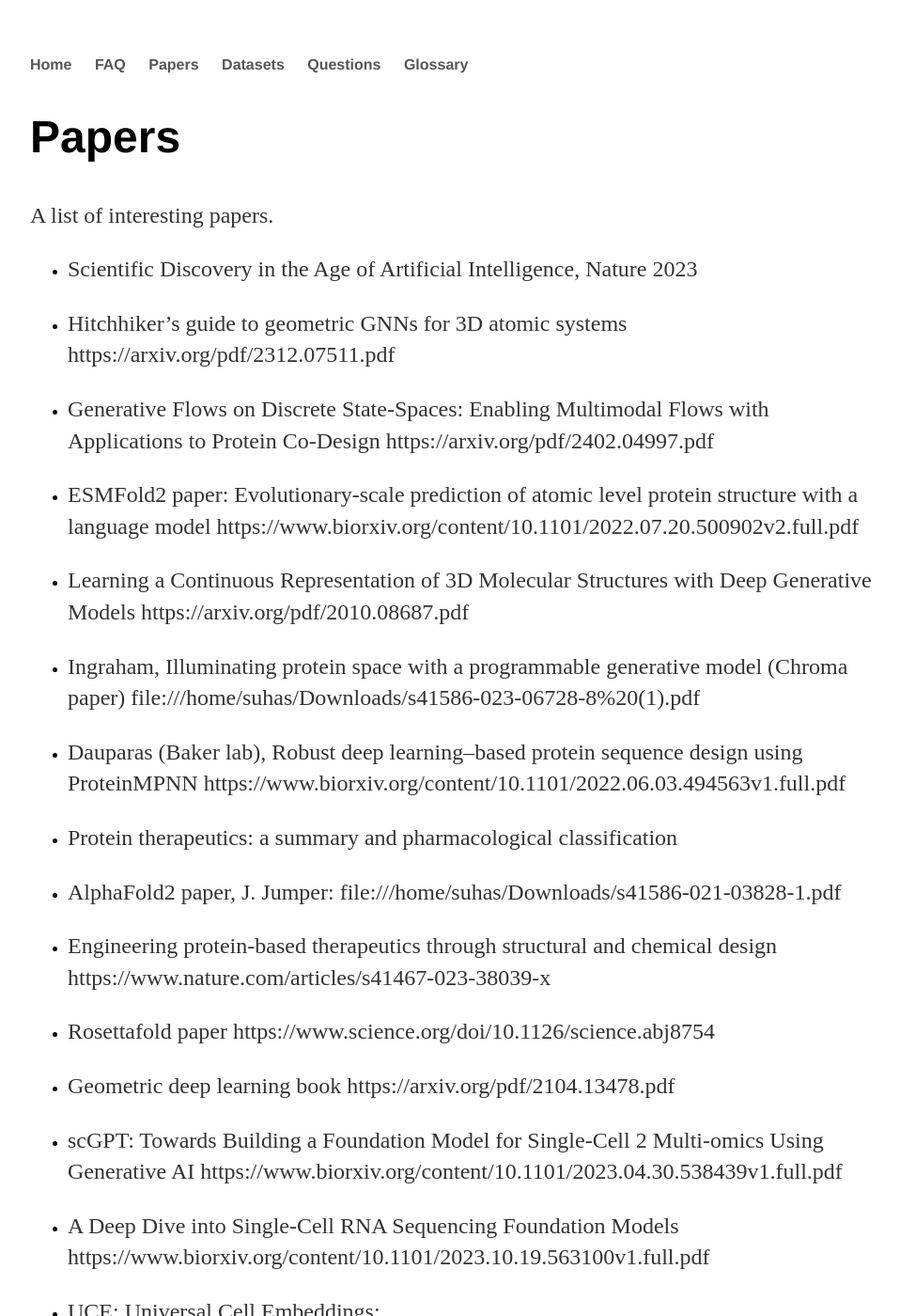
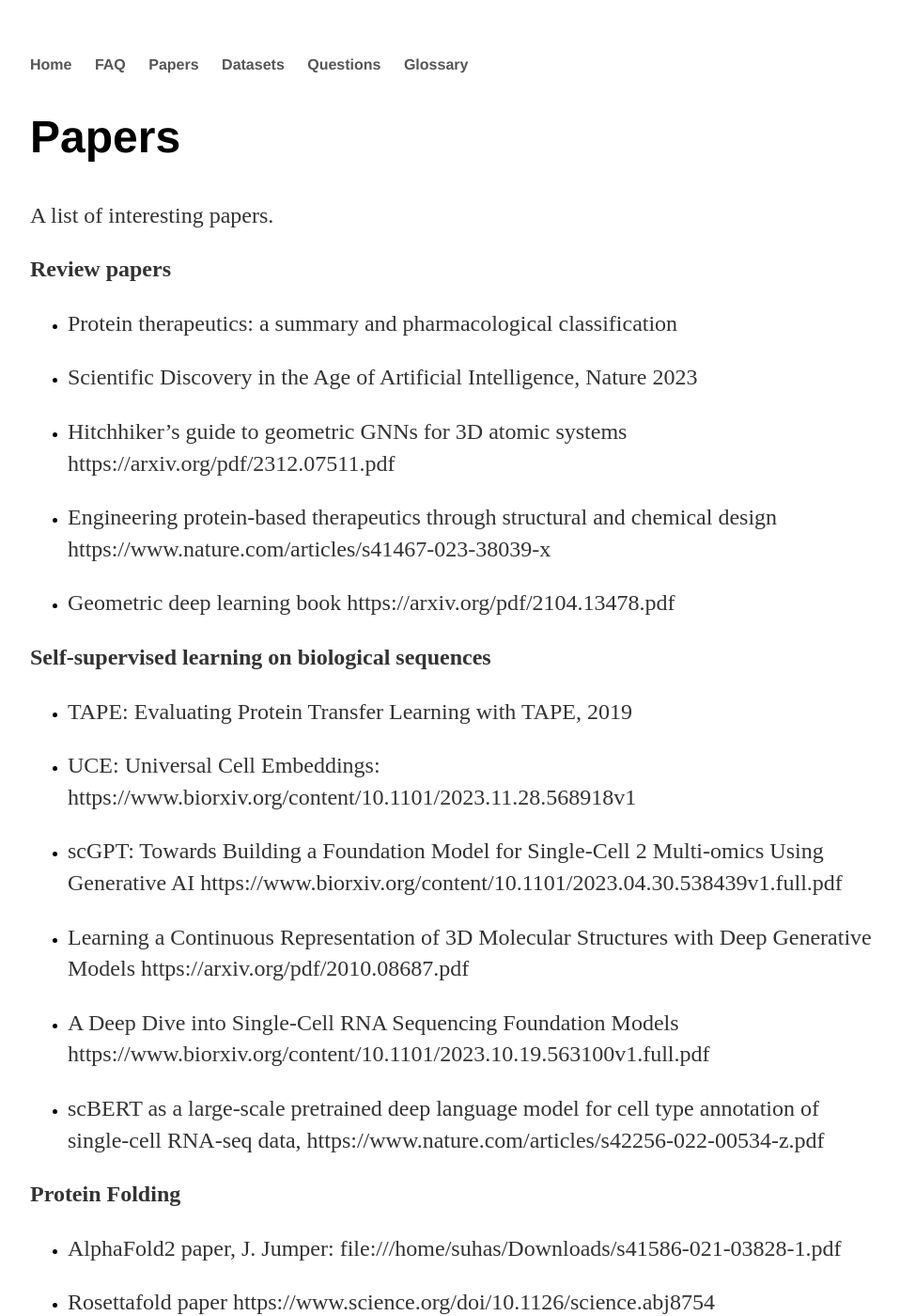
Before and after one commit to thecentraldogma/thecentraldogma.github.io, a Jekyll site: the page built from pages/papers.md, in a window 1280 px wide and 1400 px high. Shown: the whole window at 94% size, without its empty margins (160-1118 px from the left). Built offline with Jekyll 4.4.1, drawn with Linux system fonts in a browser that asks for light colours; some of the changed text lies outside the part shown.

Commit message:
multiple changes

```diff
--- a/pages/papers.md
+++ b/pages/papers.md
@@ -4,38 +4,58 @@ title: Papers
 ---
 A list of interesting papers.
 
+**Review papers**
+
+- Protein therapeutics: a summary and pharmacological classification
+
 - Scientific Discovery in the Age of Artificial Intelligence, Nature 2023
 
 - Hitchhiker’s guide to geometric GNNs for 3D atomic systems https://arxiv.org/pdf/2312.07511.pdf
 
-- Generative Flows on Discrete State-Spaces: Enabling Multimodal Flows with Applications to Protein Co-Design https://arxiv.org/pdf/2402.04997.pdf
+- Engineering protein-based therapeutics through structural and chemical design https://www.nature.com/articles/s41467-023-38039-x
+
+- Geometric deep learning book https://arxiv.org/pdf/2104.13478.pdf
+
+
+
+**Self-supervised learning on biological sequences**
+
+- TAPE: Evaluating Protein Transfer Learning with TAPE, 2019
+
+- UCE: Universal Cell Embeddings: https://www.biorxiv.org/content/10.1101/2023.11.28.568918v1
+
+- scGPT: Towards Building a Foundation Model for Single-Cell 2 Multi-omics Using Generative AI https://www.biorxiv.org/content/10.1101/2023.04.30.538439v1.full.pdf
+
+- Learning a Continuous Representation of 3D Molecular Structures with Deep Generative Models https://arxiv.org/pdf/2010.08687.pdf
+
+- A Deep Dive into Single-Cell RNA Sequencing Foundation Models https://www.biorxiv.org/content/10.1101/2023.10.19.563100v1.full.pdf
+
+- scBERT as a large-scale pretrained deep language model for cell type annotation of single-cell RNA-seq data, https://www.nature.com/articles/s42256-022-00534-z.pdf
+
+
+
+
+**Protein Folding**
+- AlphaFold2 paper, J. Jumper: file:///home/suhas/Downloads/s41586-021-03828-1.pdf
+
+- Rosettafold paper  https://www.science.org/doi/10.1126/science.abj8754
 
 - ESMFold2 paper: Evolutionary-scale prediction of atomic level protein structure with a language model https://www.biorxiv.org/content/10.1101/2022.07.20.500902v2.full.pdf
 
-- Learning a Continuous Representation of 3D Molecular Structures with Deep Generative Models https://arxiv.org/pdf/2010.08687.pdf
 
-- Ingraham, Illuminating protein space with a programmable generative model (Chroma paper) file:///home/suhas/Downloads/s41586-023-06728-8%20(1).pdf
 
+
+**Generative Models of molecules**
 - Dauparas (Baker lab), Robust deep learning–based protein sequence design using ProteinMPNN https://www.biorxiv.org/content/10.1101/2022.06.03.494563v1.full.pdf
-
-- Protein therapeutics: a summary and pharmacological classification
-
-- AlphaFold2 paper, J. Jumper: file:///home/suhas/Downloads/s41586-021-03828-1.pdf
-
-- Engineering protein-based therapeutics through structural and chemical design https://www.nature.com/articles/s41467-023-38039-x
-
-- Rosettafold paper  https://www.science.org/doi/10.1126/science.abj8754
-
-- Geometric deep learning book https://arxiv.org/pdf/2104.13478.pdf
-
-- scGPT: Towards Building a Foundation Model for Single-Cell 2 Multi-omics Using Generative AI https://www.biorxiv.org/content/10.1101/2023.04.30.538439v1.full.pdf
-
-- A Deep Dive into Single-Cell RNA Sequencing Foundation Models https://www.biorxiv.org/content/10.1101/2023.10.19.563100v1.full.pdf
-
-- UCE: Universal Cell Embeddings: https://www.biorxiv.org/content/10.1101/2023.11.28.568918v1
 
 - RFdiffusion paper: https://www.nature.com/articles/s41586-023-06415-8
 
 - RFdiffusion all atom paper: https://www.biorxiv.org/content/10.1101/2023.10.09.561603v1.full.pdf
 
+- Ingraham, Illuminating protein space with a programmable generative model (Chroma paper) file:///home/suhas/Downloads/s41586-023-06728-8%20(1).pdf
+
+- Generative Flows on Discrete State-Spaces: Enabling Multimodal Flows with Applications to Protein Co-Design https://arxiv.org/pdf/2402.04997.pdf
+
+
+**Miscellaneous**
 - Learning the Drug-Target Interaction Lexicon, https://www.biorxiv.org/content/10.1101/2022.12.06.519374v1.full.pdf
```
Also changed, not shown: _posts/2024-03-22-protein-laguage-models.md (+17 -2 lines), pages/datasets.md (added, +10 -0 lines).
